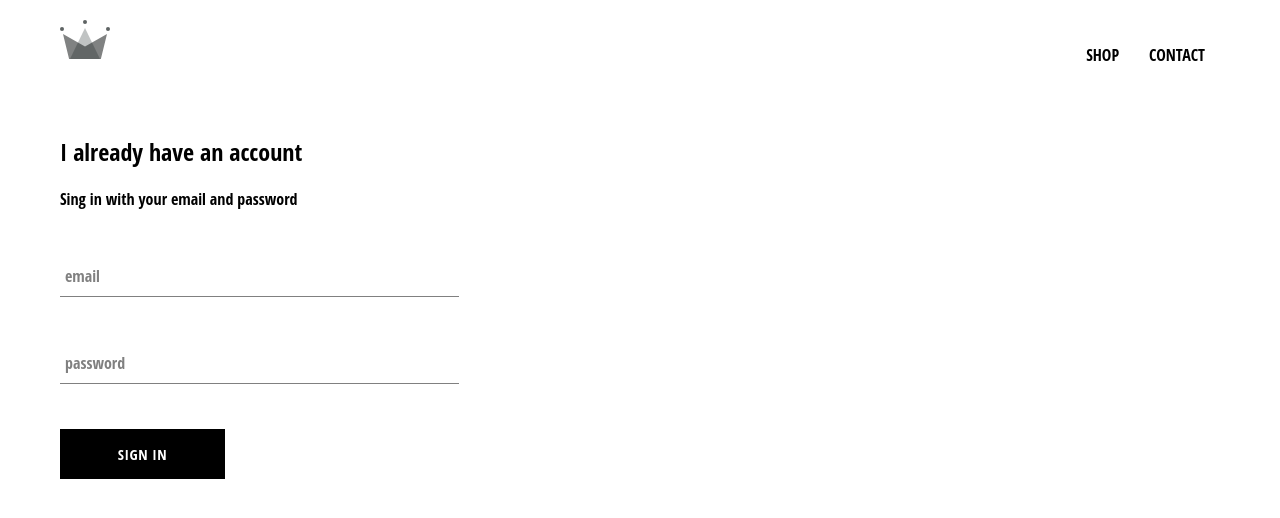
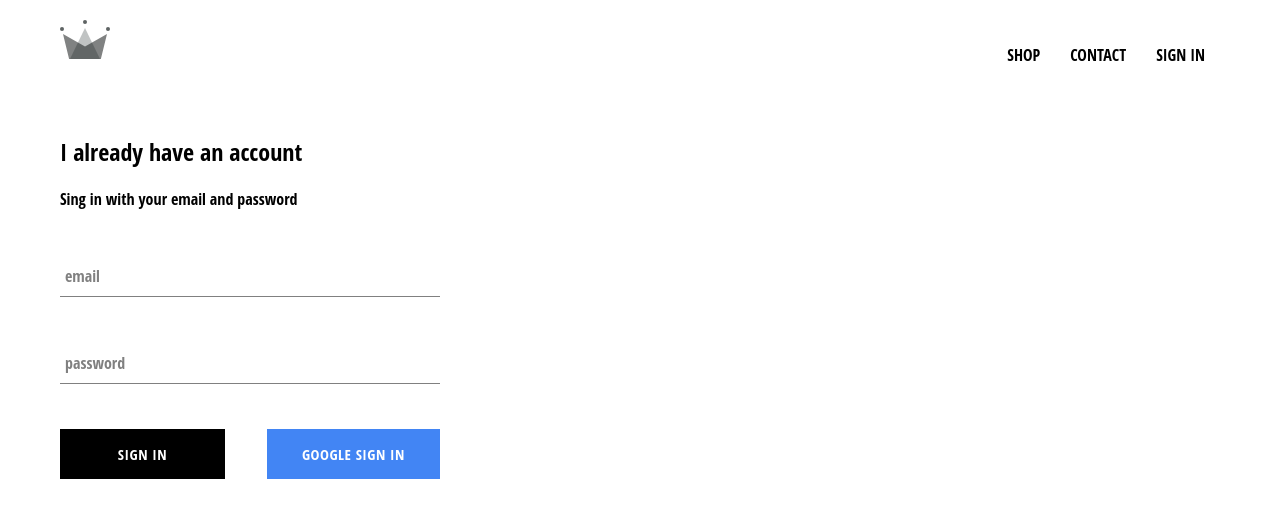
Before and after one commit to fanyBaltazar/e-clothing, a React (Create React App) app: page /signin in a window 1280 px wide. Shown: the top 518 px of the page. Built offline with nearby package versions, Linux system fonts and the light colour scheme; no server answers.

Commit message:
Add google sign in

```diff
--- a/package.json
+++ b/package.json
@@ -6,6 +6,7 @@
     "@testing-library/jest-dom": "^5.11.4",
     "@testing-library/react": "^11.1.0",
     "@testing-library/user-event": "^12.1.10",
+    "firebase": "^8.3.3",
     "node-sass": "^5.0.0",
     "react": "^17.0.1",
     "react-dom": "^17.0.1",
--- a/src/App.css
+++ b/src/App.css
@@ -8,3 +8,7 @@
     text-decoration: none;
     color: black;
   }
+
+  *{
+    box-sizing: border-box;
+  }
--- a/src/App.js
+++ b/src/App.js
@@ -6,13 +6,36 @@
 import HomePage from './pages/homepage/homepage.component';
 import ShopPage from './pages/shop/shop.component';
 import SignPage from './pages/signpage/sign.component';
-
 import Header from './components/header/header.component';
 
-function App() {
+import {auth} from './firebase/firebase.util'
+
+class App extends React.Component{
+
+    constructor(){
+      super();
+
+      this.state = {
+        currentUser: null
+      }
+    }
+
+    unsubscribeFromAuth = null
+
+    componentDidMount(){
+      this.unsubscribeFromAuth =  auth.onAuthStateChanged(user => {
+                                      this.setState({currentUser: user});
+                                    })
+    }
+
+    componentWillUnmount(){
+      this.unsubscribeFromAuth();
+    }
+
+  render(){
     return (
       <div className="App">
-      <Header/>
+        <Header currentUser={this.state.currentUser} />
         <Switch>
           <Route exact path='/' component={HomePage}/>
           <Route exact path='/shop' component={ShopPage}/>
@@ -21,5 +44,6 @@
       </div>
     );
   }
+}
 
 export default App;
--- a/src/components/custom-button/custom-button.component.jsx
+++ b/src/components/custom-button/custom-button.component.jsx
@@ -2,8 +2,8 @@
 
 import './custom-button.styles.scss'
 
-const CustomButton = ({children, ...otherProps}) => (
-    <button className='custom-button' {...otherProps}>
+const CustomButton = ({children, isGoogleSignIn, ...otherProps}) => (
+    <button className={`${isGoogleSignIn ? 'google-sign-in ':''}custom-button`} {...otherProps}>
         {children}
     </button>
 )
--- a/src/components/custom-button/custom-button.styles.scss
+++ b/src/components/custom-button/custom-button.styles.scss
@@ -19,4 +19,14 @@
       color: black;
       border: 1px solid black;
     }
+
+    &.google-sign-in {
+      background-color: #4285f4;
+      color: white;
+
+      &:hover {
+        background-color: #357ae8;
+        border: none;
+      }
+    }
   }
--- a/src/components/header/header.component.jsx
+++ b/src/components/header/header.component.jsx
@@ -2,9 +2,10 @@
 import {Link} from 'react-router-dom'
 
 import {ReactComponent as Logo} from '../../assets/crown.svg'
+import {auth} from '../../firebase/firebase.util'
 import './header.styles.scss'
 
-const Header = () =>(
+const Header = ({currentUser}) =>(
     <div className='header'>
         <Link to="/">
             <Logo className='logo' />
@@ -16,6 +17,12 @@
             <Link className='option' to='/shop'>
                 CONTACT
             </Link>
+            {
+                currentUser ?
+                <div className='option' onClick={() => auth.signOut()}>SIGN OUT</div>
+                :
+                <Link className='option' to='/signin'>SIGN IN</Link>
+            }
         </div>
     </div>
 )
--- a/src/components/header/header.styles.scss
+++ b/src/components/header/header.styles.scss
@@ -20,6 +20,7 @@
 
       .option {
         padding: 10px 15px;
+        cursor: pointer;
       }
     }
   }
--- a/src/components/sign-in/sign-in.componens.jsx
+++ b/src/components/sign-in/sign-in.componens.jsx
@@ -2,6 +2,8 @@
 
 import FormInput from '../form-input/form-input.component'
 import CustomButton from '../custom-button/custom-button.component'
+
+import {signInWithGoogle} from '../../firebase/firebase.util'
 
 import './sign-in.styles.scss';
 
@@ -27,7 +29,7 @@
 
     render(){
         return(
-            <div className='sing-in'>
+            <div className='sign-in'>
                 <h2>I already have an account</h2>
                 <span>Sing in with your email and password</span>
                 <form>
@@ -46,8 +48,10 @@
                         label="password"
                         required
                     />
-
-                    <CustomButton type="submit" value="Submit form">SIGN IN</CustomButton>
+                    <div className='buttons'>
+                        <CustomButton type="submit" value="Submit form">SIGN IN</CustomButton>
+                        <CustomButton onClick={signInWithGoogle} isGoogleSignIn={true}>GOOGLE SIGN IN</CustomButton>
+                    </div>
                 </form>
             </div>
         )
--- a/src/components/sign-in/sign-in.styles.scss
+++ b/src/components/sign-in/sign-in.styles.scss
@@ -1,10 +1,14 @@
+.sign-in {
+  width: 380px;
+  display: flex;
+  flex-direction: column;
 
-.sing-in {
-    width: 30vw;
+  .title {
+    margin: 10px 0;
+  }
+
+  .buttons {
     display: flex;
-    flex-direction: column;
-
-    .title{
-      margin: 10px 0;
-    }
+    justify-content: space-between;
   }
+}
--- /dev/null
+++ b/src/firebase/firebase.util.js
@@ -0,0 +1,26 @@
+
+import firebase from 'firebase/app';
+import 'firebase/firestore';
+import 'firebase/auth';
+
+const config = {
+    apiKey: "AIzaSyD-pmSHh4kaUZcWggJI0r8qH6sVmjl0Sjw",
+    authDomain: "clothingdb-51c5e.firebaseapp.com",
+    projectId: "clothingdb-51c5e",
+    storageBucket: "clothingdb-51c5e.appspot.com",
+    messagingSenderId: "49937170085",
+    appId: "1:49937170085:web:f36c9f3eade0ab5c75174c"
+  };
+
+  firebase.initializeApp(config);
+
+  export const auth = firebase.auth();
+  export const firestore = firebase.firestore();
+
+  //google authentication utility
+
+  const provider = new firebase.auth.GoogleAuthProvider();
+  provider.setCustomParameters({prompt: 'select_account'});
+  export const signInWithGoogle = () => auth.signInWithPopup(provider);
+
+  export default firebase;
```
Also changed, not shown: 1 other file (tests, documents, lock files or other folders). Lines whose indentation alone changed are shown as unchanged.
